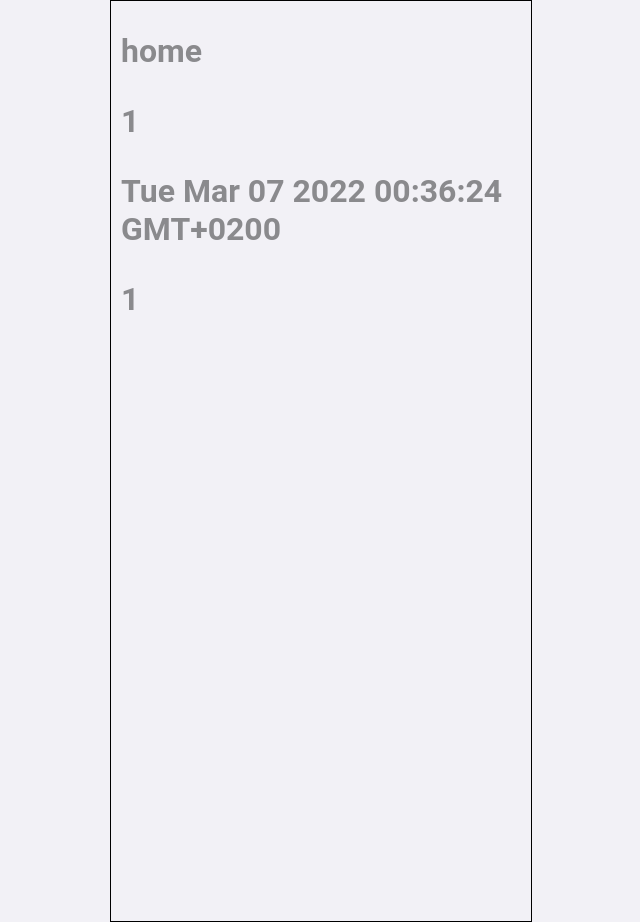
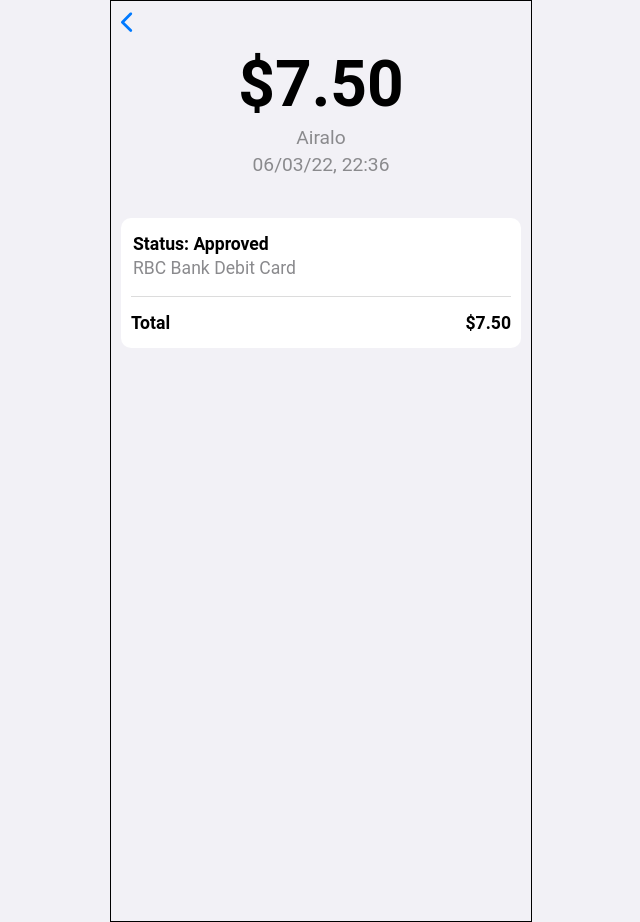
Before and after one commit to VsevolodZorin/wallet-app, a React (Create React App) app: page /1 in a window 1280 px wide. Shown: the whole page, without its empty margins (319-959 px from the left). Built offline with nearby package versions, Linux system fonts and the light colour scheme.

Commit message:
add styles to transaction page

```diff
--- a/src/containers/Transaction/index.tsx
+++ b/src/containers/Transaction/index.tsx
@@ -1,8 +1,13 @@
+import { faChevronLeft as leftArrowIcon } from '@fortawesome/free-solid-svg-icons';
+import { FontAwesomeIcon } from '@fortawesome/react-fontawesome';
 import { FC, useCallback } from 'react';
 import { useParams } from 'react-router';
 import { Link } from 'react-router-dom';
 import { useAppSelector } from 'src/hooks/redux';
 import { selectTransactionById } from 'src/store/selectors';
+import { getDate } from 'src/utils/get-date';
+import { getTime } from 'src/utils/get-time';
+import './transaction.scss';
 
 const Transaction: FC = () => {
   const { transactionId } = useParams();
@@ -12,17 +17,37 @@ const Transaction: FC = () => {
   const renderTransaction = useCallback(() => {
     if (transaction) {
       return (
-        <div>
-          <Link to={'/'}>home</Link>
-          <p>{transaction.id}</p>
-          <p>{transaction.date}</p>1
-        </div>
+        <>
+          <div className="transaction__arrow">
+            <Link to={'/'}>
+              <FontAwesomeIcon icon={leftArrowIcon} className="transaction__arrow--left" />
+            </Link>
+          </div>
+          <div className="transaction__top-part">
+            <span className="transaction__top-part--sum">$7.50</span>
+            <span>Airalo</span>
+            <span>
+              {getDate(new Date(transaction.date)) + ', ' + getTime(new Date(transaction.date))}
+            </span>
+          </div>
+          <div className="transaction__bottom-part ui-block">
+            <div className="transaction__bottom-part--status">
+              <span className="transaction__text--title">Status: Approved</span>
+              <span>RBC Bank Debit Card</span>
+            </div>
+            <hr className="transaction__bottom-part--line" />
+            <div className="transaction__bottom-part--total">
+              <span className="transaction__text--title">Total</span>
+              <span className="transaction__text--title">$7.50</span>
+            </div>
+          </div>
+        </>
       );
     }
-    return 'sdf';
+    return null;
   }, [transaction]);
 
-  return <h1 className="">{renderTransaction()}</h1>;
+  return <div className="transaction">{renderTransaction()}</div>;
 };
 
 export default Transaction;
--- /dev/null
+++ b/src/containers/Transaction/transaction.scss
@@ -0,0 +1,63 @@
+.transaction {
+  &__text {
+    &--title {
+      font-size: 1.1rem;
+      font-weight: 600;
+      color: var(--color-black);
+    }
+  }
+  &__arrow {
+    &--left {
+      color: var(--color-blue-accent-1);
+      font-size: 1.4rem;
+    }
+  }
+  &__top-part {
+    font-size: 1.2rem;
+    margin-top: 10px;
+    display: flex;
+    flex-direction: column;
+    justify-content: center;
+    align-items: center;
+    &--sum {
+      color: var(--color-black);
+      font-size: 4rem;
+      font-weight: bold;
+    }
+  }
+  &__bottom-part {
+    margin-top: 40px;
+    height: 130px;
+    display: flex;
+    flex-direction: column;
+    justify-content: space-around;
+    &--status {
+      display: flex;
+      flex-direction: column;
+      & > span {
+        margin: 2px;
+        font-size: 1.1rem;
+      }
+    }
+    &--line {
+      width: 100%;
+      height: 1px;
+      background-color: var(--color-grey-accent-1);
+      opacity: 0.3;
+    }
+    &--total {
+      display: flex;
+      justify-content: space-between;
+    }
+  }
+}
+
+.transaction > div > span {
+  margin: 2px;
+}
+
+hr {
+  height: 1px;
+  background-color: var(--color-grey-accent-1);
+  border: none;
+}
--- a/src/index.scss
+++ b/src/index.scss
@@ -5,6 +5,7 @@
   --color-white: white;
   --color-grey-background: #f2f1f6;
   --color-grey-accent-1: #8a8a8d;
+  --color-blue-accent-1: #007aff;
 
   --height-list-element: 80px;
   --padding-ui-offset: 10px;
--- /dev/null
+++ b/src/utils/get-date.ts
@@ -0,0 +1,6 @@
+export const getDate = (date: Date): string => {
+  const day = date.getDate().toString().padStart(2, '0'); // day of the month with leading zero if necessary
+  const month = (date.getMonth() + 1).toString().padStart(2, '0'); // month with leading zero if necessary
+  const year = date.getFullYear().toString().substr(-2); // year in two-digit format
+  return `${day}/${month}/${year}`;
+};
--- a/src/utils/get-day-of-week-or-date.ts
+++ b/src/utils/get-day-of-week-or-date.ts
@@ -1,3 +1,5 @@
+import { getDate } from './get-date';
+
 const getDayOfWeekOrDate = (date: Date): string => {
   const today = new Date(); // current date
   const oneDay = 24 * 60 * 60 * 1000; // number of milliseconds in one day
@@ -15,11 +17,8 @@ const getDayOfWeekOrDate = (date: Date): string => {
     ];
     return daysOfWeek[date.getDay()];
   } else {
+    return getDate(date);
     // if the date does not correspond to the current week
-    const day = date.getDate().toString().padStart(2, '0'); // day of the month with leading zero if necessary
-    const month = (date.getMonth() + 1).toString().padStart(2, '0'); // month with leading zero if necessary
-    const year = date.getFullYear().toString().substr(-2); // year in two-digit format
-    return `${day}/${month}/${year}`;
   }
 };
 
--- /dev/null
+++ b/src/utils/get-time.ts
@@ -0,0 +1,3 @@
+export const getTime = (date: Date): string => {
+  return `${date.getHours()}:${date.getMinutes()}`;
+};
```
